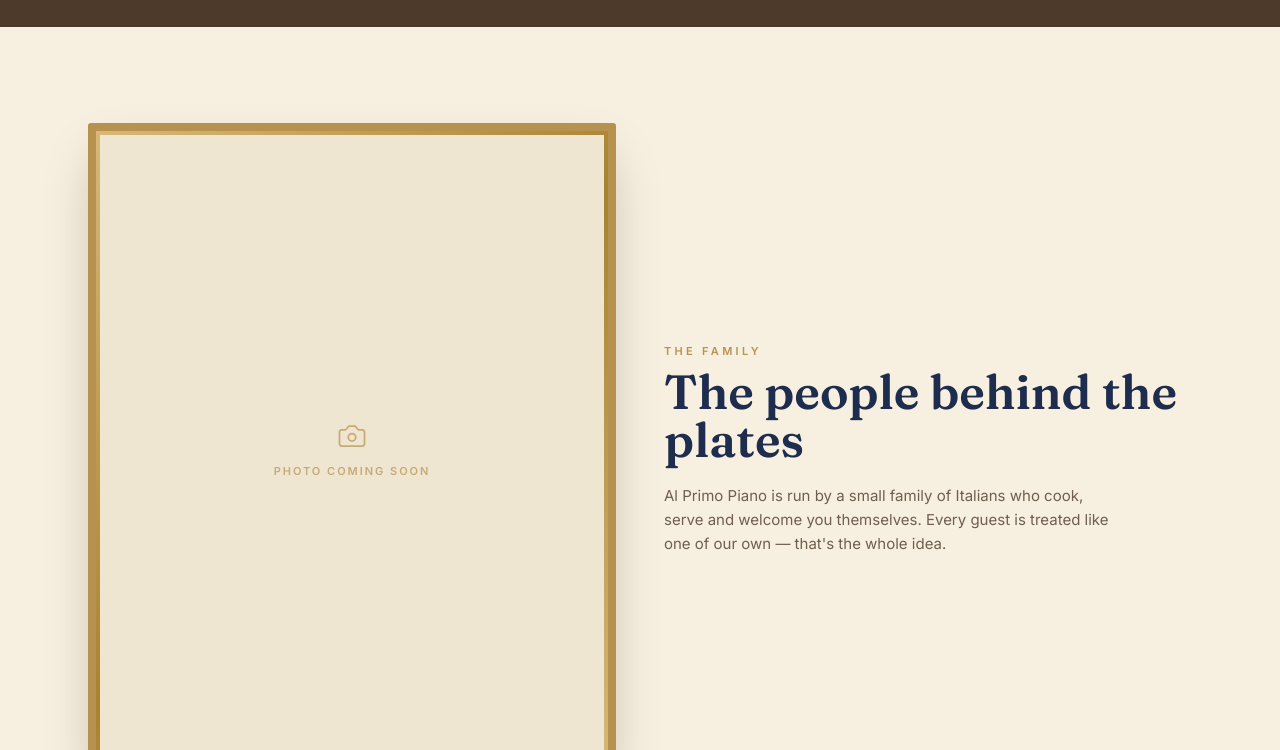
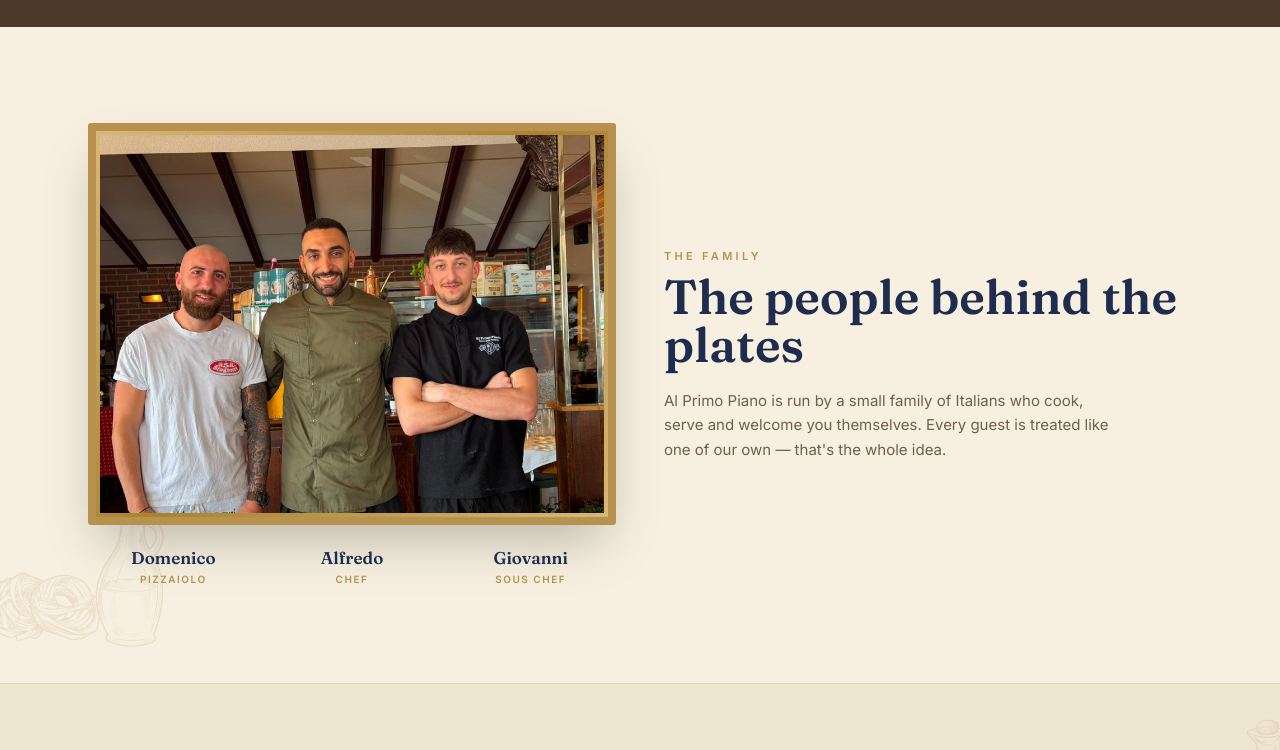
Before and after one commit to guilhermeciamponi/primo, a React (Vite) app: page /about in a window 1280 px wide. Shown: the part 3900-4650 px from the top of the page. Built offline with nearby package versions, Linux system fonts and the light colour scheme; the HTML template or start-up script is replaced by a standard one; a web font is replaced by a local one.

Commit message:
About: add the kitchen team photo
Replace the 'Photo coming soon' placeholder in the family section with the
team photo, plus a caption naming the three of them:
Domenico (pizzaiolo), Alfredo (chef), Giovanni (sous chef).

Co-Authored-By: Claude Opus 4.8 <noreply@anthropic.com>

```diff
--- a/src/pages/versions/v2/AboutPage.tsx
+++ b/src/pages/versions/v2/AboutPage.tsx
@@ -1,5 +1,6 @@
 import { useEffect } from "react";
-import { Star, UtensilsCrossed, CalendarDays, Users, Camera } from "lucide-react";
+import { Star, UtensilsCrossed, CalendarDays, Users } from "lucide-react";
+import chefs from "@/assets/chefs.jpg";
 import { useLang } from "../i18n";
 import { images, v2photos, foodCatalogUrl, restaurant, RESERVE_URL } from "../content";
 import { reviewAggregate } from "../reviews";
@@ -118,10 +119,19 @@ const AboutPage = () => {
         <div className="relative mx-auto grid max-w-6xl items-center gap-12 px-6 md:grid-cols-2">
           <Reveal>
             <div className="rounded-[3px] border-8 border-[#b6924e] p-1 shadow-2xl" style={{ background: "linear-gradient(135deg,#d8b877,#a9822f,#d8b877)" }}>
-              <div className="flex aspect-[4/5] w-full flex-col items-center justify-center bg-[#efe6d2] text-[#b6924e]/70">
-                <Camera size={30} strokeWidth={1.4} />
-                <span className="mt-3 text-[11px] font-semibold uppercase tracking-[0.18em]">Photo coming soon</span>
-              </div>
+              <img src={chefs} alt="The Al Primo Piano kitchen team" className="aspect-[4/3] w-full object-cover" />
+            </div>
+            <div className="mt-5 grid grid-cols-3 gap-2 text-center">
+              {[
+                { name: "Domenico", role: "Pizzaiolo" },
+                { name: "Alfredo", role: "Chef" },
+                { name: "Giovanni", role: "Sous Chef" },
+              ].map((c) => (
+                <div key={c.name}>
+                  <p className="font-['Fraunces'] text-[15px] font-semibold text-[#1e2c4d] md:text-[17px]">{c.name}</p>
+                  <p className="mt-0.5 text-[10px] font-semibold uppercase tracking-[0.15em] text-[#b6924e]">{c.role}</p>
+                </div>
+              ))}
             </div>
           </Reveal>
           <Reveal delay={0.1}>
```
Also changed, not shown: src/assets/chefs.jpg (added).
